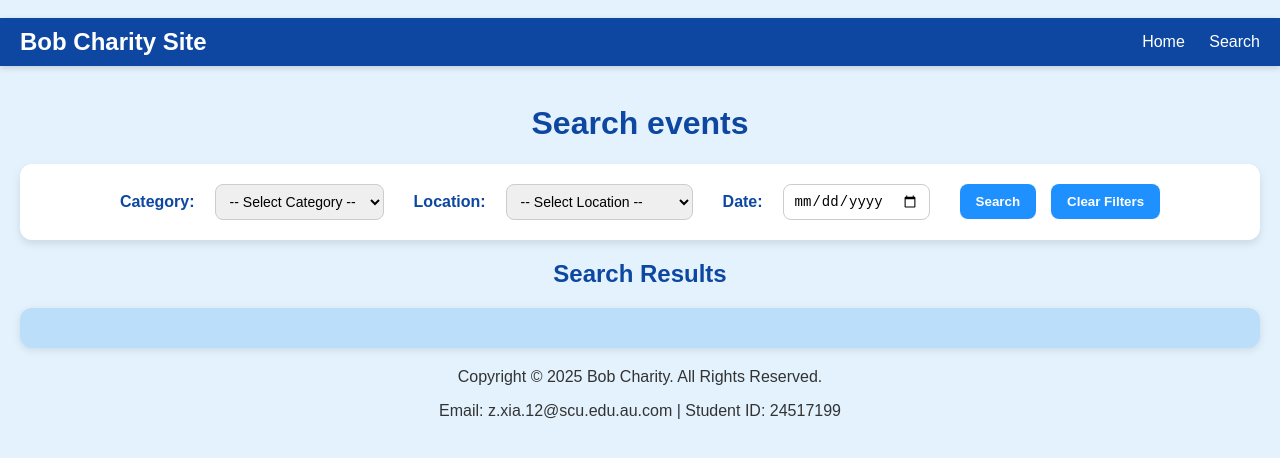
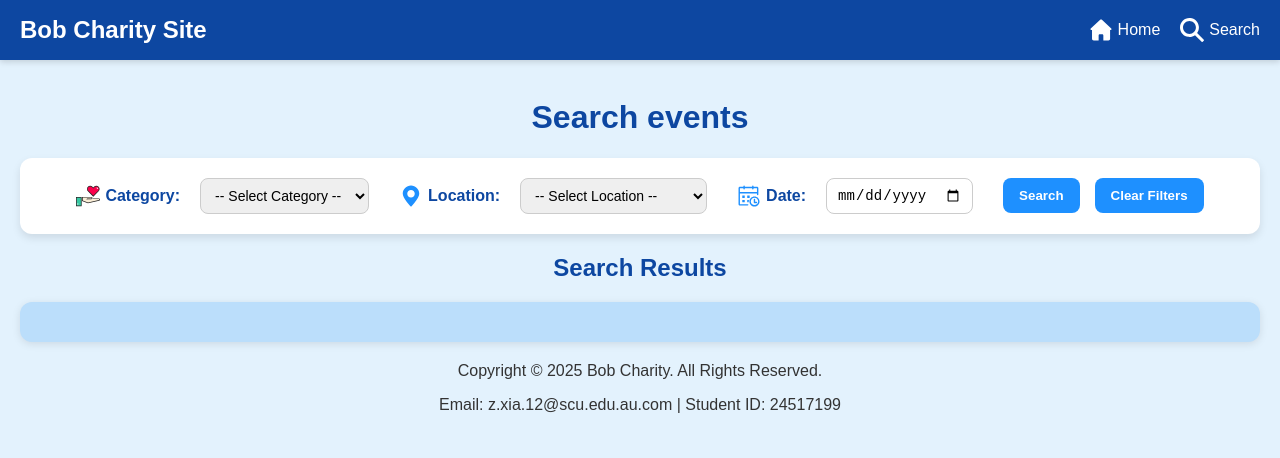
Before and after one commit to ZhaoZeLuWei/ZeweiXia-WebII-A2, a website: page charityWebApp/html/search.html in a window 1280 px wide. Drawn offline with Linux system fonts and the light colour scheme.

Commit message:
Icons & Code Comments
-Add icons
-Better UI/ UX fixed
-Add more comments for my code

```diff
--- a/charityWebApp/css/design.css
+++ b/charityWebApp/css/design.css
@@ -94,7 +94,8 @@ h1, h2, h3 {
     display: flex;
     justify-content: space-between; /* 左右两端对齐 */
     align-items: center;
-    padding: 10px 20px;
+    padding:0 20px;
+    height: 60px;
     background-color: #0D47A1; /* 深蓝背景 */
     color: white;
     box-shadow: 0 2px 6px rgba(0,0,0,0.15);
@@ -108,12 +109,20 @@ h1, h2, h3 {
     font-weight: bold;
 }
 
+.navbar .nav-links  {
+    display: flex;
+    align-items: center;
+}
+
 .navbar .nav-links a {
     color: white;
     text-decoration: none;
     margin-left: 20px;
     font-weight: 500;
     transition: color 0.3s;
+    display: flex;
+    align-items: center;
+    gap: 5px;
 }
 
 .navbar .nav-links a:hover {
--- a/charityWebApp/css/searchForm.css
+++ b/charityWebApp/css/searchForm.css
@@ -18,6 +18,9 @@
     font-weight: bold;
     color: #0D47A1;
     margin-right: 5px;
+    display: flex;
+    align-items: center;
+    gap: 5px;
 }
 
 #searchForm select,
--- a/charityWebApp/html/search.html
+++ b/charityWebApp/html/search.html
@@ -6,19 +6,18 @@
     <link rel="stylesheet" href="../css/searchForm.css">
 </head>
 <body>
-<br>
 <header class="navbar">
     <div class="logo">Bob Charity Site</div>
     <nav class="nav-links">
-        <a href="/">Home</a>
-        <a href="search.html">Search</a>
+        <a href="/"><img src="../images/home.svg" alt="home" width="24" height="24"> Home</a>
+        <a href="search.html"><img src="../images/search.svg" alt="search" width="24" height="24"> Search</a>
     </nav>
 </header>
 <br>
 <h1>Search events</h1>
 <form id="searchForm">
     <!-- Category -->
-    <label for="category">Category:</label>
+    <label for="category"><img src="../images/love.svg" alt="cate" width="24" height="24"> Category:</label>
     <select id="category" name="category">
         <option value="">-- Select Category --</option>
         <option value="Charity Run">Charity Run</option>
@@ -29,7 +28,7 @@
     <br><br>
 
     <!-- Location -->
-    <label for="location">Location:</label>
+    <label for="location"><img src="../images/location_fill.svg" alt="locate" width="24" height="24"> Location:</label>
     <select id="location" name="location">
         <option value="">-- Select Location --</option>
         <option value="Civic Center">Civic Center</option>
@@ -40,7 +39,7 @@
     <br><br>
 
     <!-- Date -->
-    <label for="eventDate">Date:</label>
+    <label for="eventDate"><img src="../images/time.svg" alt="time" width="24" height="24"> Date:</label>
     <input type="date" id="eventDate" name="date">
     <br><br>
 
--- a/charityWebApp/js/GET.js
+++ b/charityWebApp/js/GET.js
@@ -1,3 +1,4 @@
+//create the event introduction div in home page
 function createEventElement(event) {
     console.log(event);
 
@@ -28,6 +29,7 @@ function createEventElement(event) {
     return classEvent;
 }
 
+//fetch all events for home page
 function getEvents() {
     fetch('http://localhost:3060/api/events')
         .then(res => res.json())
@@ -67,10 +69,10 @@ function getEvents() {
             pastEvent.sort((a, b) => new Date(b.EventDate) - new Date(a.EventDate));
 
 
-
+            //put upcoming events in upcoming div
             if (upcomingEvent.length > 0) {
                 const upcomingTitle = document.createElement('h2');
-                upcomingTitle.innerHTML = `Upcoming Events`;
+                upcomingTitle.innerHTML = `<img src="../images/UpComing.svg" alt="time" width="24" height="24"> Upcoming Events`;
                 upcoming.appendChild(upcomingTitle);
                 upcomingEvent.forEach(event => {
                     upcoming.appendChild(createEventElement(event));
@@ -79,11 +81,10 @@ function getEvents() {
                 upcoming.innerHTML = 'No upcoming events';
             }
 
-
-
+            //put past events in past div
             if (pastEvent.length > 0) {
                 const pastTitle = document.createElement('h2');
-                pastTitle.innerHTML = `Past Events`;
+                pastTitle.innerHTML = `<img src="../images/pass.svg" alt="time" width="24" height="24"> Past Events`;
                 past.appendChild(pastTitle);
                 pastEvent.forEach(event => {
                     past.appendChild(createEventElement(event));
@@ -94,14 +95,16 @@ function getEvents() {
 
         })
         .catch(err => {
+            //if connection failed, tell user failed to fetch
             console.log(err);
             document.getElementById('upcoming').innerHTML = 'Failed to fetch events';
             document.getElementById('past').innerHTML = `${err}`;
         });
 }
 
+//Get all details about one event
 function getEventInfo() {
-
+    //get the id of that event
     const pathParts = window.location.pathname.split('/');
     const eventId = pathParts[pathParts.length - 1];
     console.log(eventId);
@@ -109,7 +112,7 @@ function getEventInfo() {
         console.error('No event ID in URL');
         return;
     }
-
+    //get all details about that event use API
     fetch(`http://localhost:3060/api/events/${eventId}`)
         .then(res => res.json())
         .then(event => {
@@ -124,6 +127,7 @@ function getEventInfo() {
     })
 }
 
+//show all details about that event with DOM
 function domEventDetails(event) {
     //image
     const imgDiv = document.getElementById('image');
@@ -168,6 +172,7 @@ function domEventDetails(event) {
     detailDiv.innerHTML = event.Description;
 }
 
+//show all organisation details followed by event details (DOM)
 function domOrgDetails(event) {
     //Present By (organisation name)
     const orgNameDiv = document.getElementById('orgName');
@@ -192,7 +197,7 @@ function domOrgDetails(event) {
     orgLocationDiv.innerHTML = locationInfo;
 }
 
-
+//show all ticket details followed by event details (DOM)
 function domTickets(event) {
     const tickets = event.Tickets;
     console.log(tickets);
@@ -225,12 +230,12 @@ function domTickets(event) {
     })
 }
 
-//for register btn
+//for register btn, show alert the feature is constructing
 function warning() {
     alert( "This feature is currently under construction.");
 }
 
-//search API
+//use search API to fetch the specific events
 function search(searchQuery){
     fetch(`http://localhost:3060/api/searchEvent?${searchQuery}`)
         .then(res => res.json())
@@ -267,7 +272,7 @@ function search(searchQuery){
     });
 }
 
-//get search query
+//get search query from user input
 function clickSearch() {
     const form = document.getElementById('searchForm');
     const formData = new FormData(form);
```
Also changed, not shown: charityWebApp/html/eventInfo.html (+9 -10 lines), charityWebApp/index.html (+4 -9 lines), charityWebApp/images/Goal.svg (added), charityWebApp/images/UpComing.svg (added), charityWebApp/images/home.svg (added), charityWebApp/images/location_fill.svg (added), charityWebApp/images/love.svg (added), charityWebApp/images/pass.svg (added), charityWebApp/images/search.svg (added), charityWebApp/images/time.svg (added), 3 other files.
